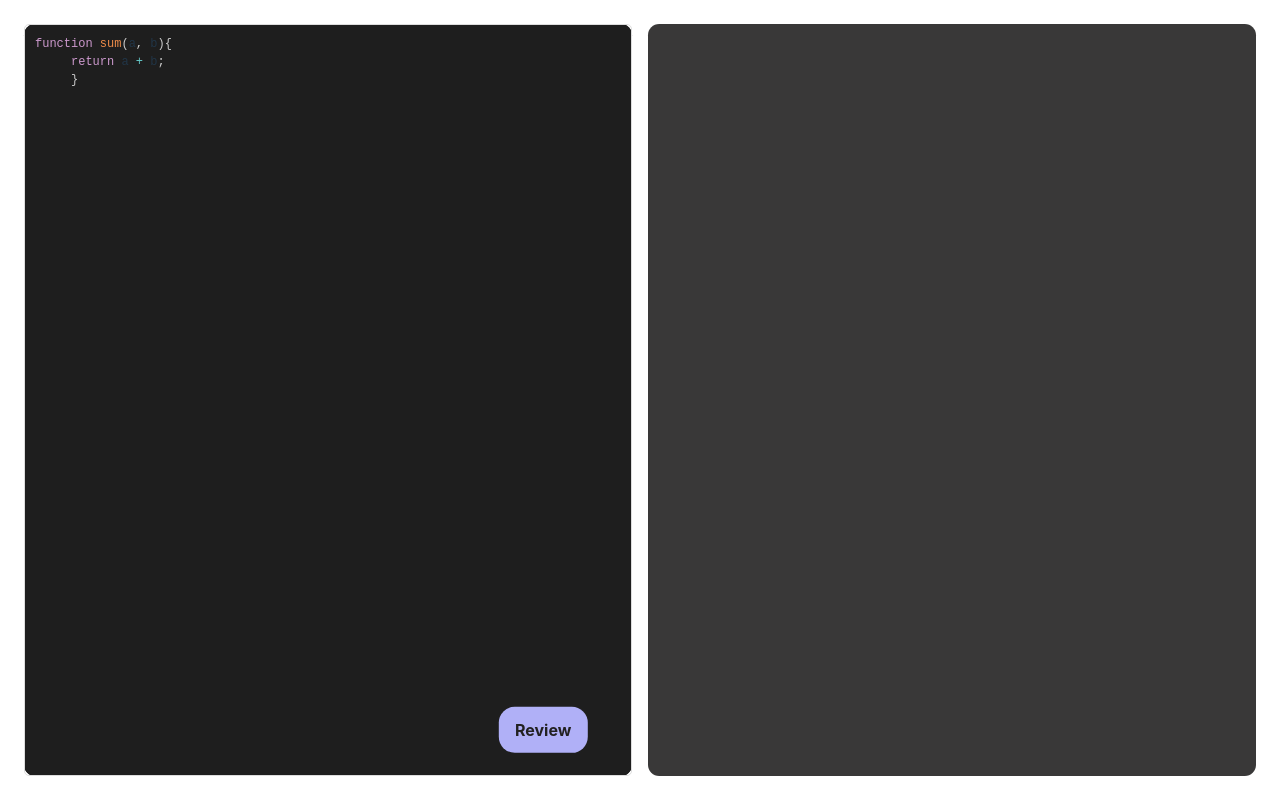
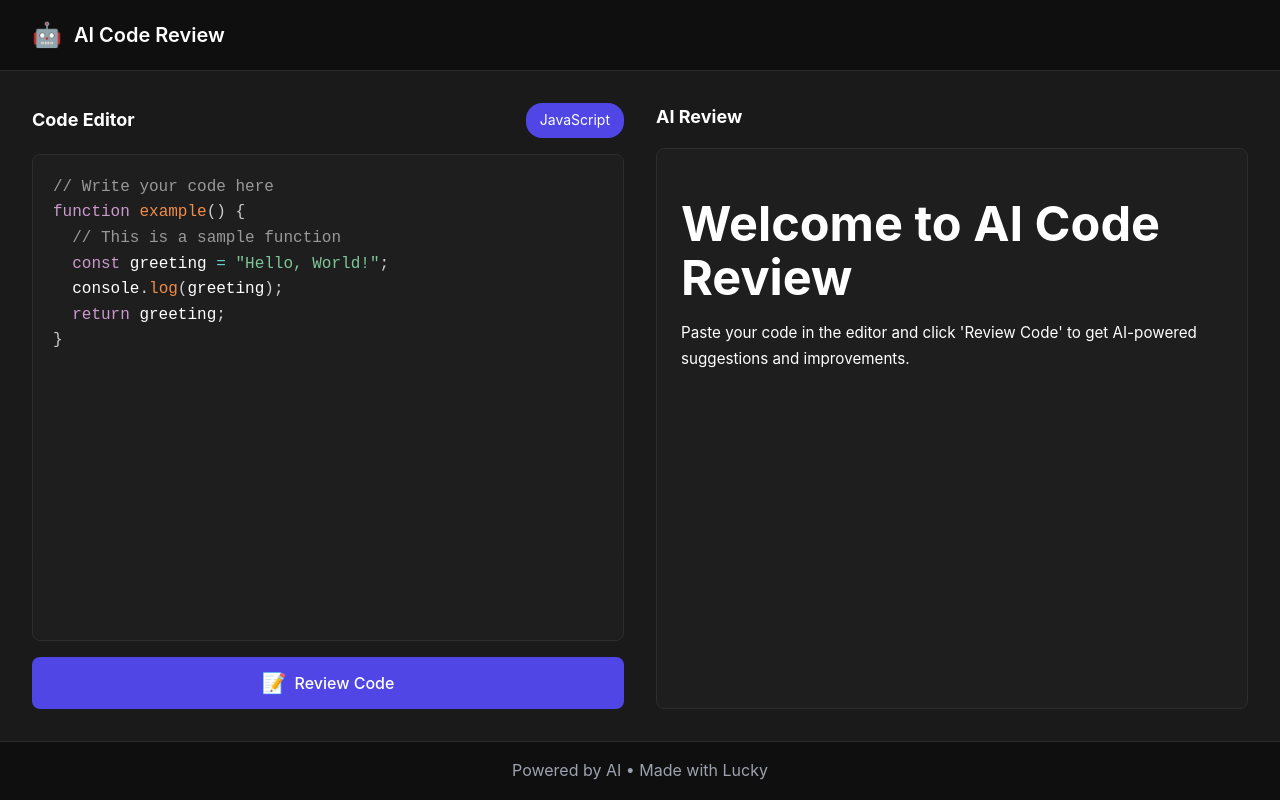
Before and after one commit to luckygole/code-reviewer, a React (Vite) app in the folder FrontEnd/: page / in a window 1280 px wide. Built offline with nearby package versions, Linux system fonts and the light colour scheme.

Commit message:
update frontend

```diff
--- a/FrontEnd/src/App.css
+++ b/FrontEnd/src/App.css
@@ -1,4 +1,4 @@
-*{
+/* *{
   margin: 0;
   padding: 0;
   box-sizing: border-box;
@@ -59,4 +59,285 @@ main .right{
   background-color: #393838;
   overflow: auto;
   padding: 1rem 2rem;
+} */
+
+/* Reset and Base Styles */
+* {
+  margin: 0;
+  padding: 0;
+  box-sizing: border-box;
 }
+
+:root {
+  --primary-color: #4f46e5;
+  --primary-hover: #4338ca;
+  --bg-dark: #1a1a1a;
+  --bg-darker: #0f0f0f;
+  --text-light: #ffffff;
+  --text-gray: #9ca3af;
+  --border-color: #2d2d2d;
+}
+
+body {
+  font-family: -apple-system, BlinkMacSystemFont, 'Segoe UI', Roboto, Oxygen,
+    Ubuntu, Cantarell, 'Open Sans', 'Helvetica Neue', sans-serif;
+  background-color: var(--bg-dark);
+  color: var(--text-light);
+  line-height: 1.6;
+}
+
+/* App Container */
+.app-container {
+  min-height: 100vh;
+  display: flex;
+  flex-direction: column;
+}
+
+/* Navbar Styles */
+.navbar {
+  background-color: var(--bg-darker);
+  padding: 1rem;
+  border-bottom: 1px solid var(--border-color);
+}
+
+.nav-brand {
+  display: flex;
+  align-items: center;
+  gap: 0.75rem;
+  max-width: 1800px;
+  margin: 0 auto;
+  padding: 0 1rem;
+}
+
+.nav-icon {
+  font-size: 1.5rem;
+}
+
+.nav-brand h1 {
+  font-size: clamp(1.1rem, 2.5vw, 1.25rem);
+  font-weight: 600;
+}
+
+/* Main Content */
+.main-content {
+  display: grid;
+  grid-template-columns: 1fr;
+  gap: 1.5rem;
+  padding: 1.5rem;
+  max-width: 1800px;
+  margin: 0 auto;
+  flex: 1;
+}
+
+@media (min-width: 1024px) {
+  .main-content {
+    grid-template-columns: 1fr 1fr;
+    gap: 2rem;
+    padding: 2rem;
+  }
+}
+
+/* Editor Section */
+.editor-section,
+.review-section {
+  display: flex;
+  flex-direction: column;
+  gap: 1rem;
+  height: 100%;
+}
+
+.editor-header,
+.review-header {
+  display: flex;
+  justify-content: space-between;
+  align-items: center;
+  flex-wrap: wrap;
+  gap: 0.5rem;
+}
+
+.editor-header h2,
+.review-header h2 {
+  font-size: clamp(1rem, 2.5vw, 1.125rem);
+}
+
+.language-badge {
+  background-color: var(--primary-color);
+  padding: 0.25rem 0.75rem;
+  border-radius: 1rem;
+  font-size: 0.875rem;
+}
+
+.editor-container {
+  background-color: #1e1e1e;
+  border-radius: 8px;
+  border: 1px solid var(--border-color);
+  overflow: hidden;
+  flex: 1;
+  min-height: 300px;
+}
+
+@media (min-width: 768px) {
+  .editor-container {
+    min-height: 400px;
+  }
+}
+
+/* Review Button */
+.review-button {
+  display: flex;
+  align-items: center;
+  justify-content: center;
+  gap: 0.5rem;
+  background-color: var(--primary-color);
+  color: white;
+  border: none;
+  padding: 0.75rem 1rem;
+  border-radius: 8px;
+  font-size: 0.875rem;
+  cursor: pointer;
+  transition: all 0.2s ease;
+  width: 100%;
+}
+
+@media (min-width: 640px) {
+  .review-button {
+    width: auto;
+    padding: 0.75rem 1.5rem;
+    font-size: 1rem;
+  }
+}
+
+.review-button:hover:not(:disabled) {
+  background-color: var(--primary-hover);
+}
+
+.review-button:disabled {
+  opacity: 0.7;
+  cursor: not-allowed;
+}
+
+.review-button .icon {
+  font-size: 1.25rem;
+}
+
+/* Loading Animation */
+.spinner {
+  width: 20px;
+  height: 20px;
+  border: 3px solid #ffffff;
+  border-top: 3px solid transparent;
+  border-radius: 50%;
+  animation: spin 1s linear infinite;
+}
+
+@keyframes spin {
+  0% { transform: rotate(0deg); }
+  100% { transform: rotate(360deg); }
+}
+
+/* Review Section */
+.review-container {
+  background-color: #1e1e1e;
+  border-radius: 8px;
+  border: 1px solid var(--border-color);
+  padding: 1.25rem;
+  overflow-y: auto;
+  flex: 1;
+  min-height: 300px;
+}
+
+@media (min-width: 768px) {
+  .review-container {
+    min-height: 400px;
+    padding: 1.5rem;
+  }
+}
+
+.markdown-content {
+  font-size: clamp(0.875rem, 2vw, 0.95rem);
+  line-height: 1.7;
+}
+
+.markdown-content h1,
+.markdown-content h2,
+.markdown-content h3 {
+  margin-top: 1.5rem;
+  margin-bottom: 1rem;
+}
+
+.markdown-content p {
+  margin-bottom: 1rem;
+}
+
+.markdown-content pre {
+  background-color: var(--bg-darker) !important;
+  padding: 1rem;
+  border-radius: 6px;
+  margin: 1rem 0;
+  overflow-x: auto;
+}
+
+.markdown-content code {
+  font-family: 'Fira Code', monospace;
+  font-size: 0.9rem;
+}
+
+/* Error and Loading States */
+.error-box,
+.loading-box {
+  display: flex;
+  align-items: center;
+  gap: 1rem;
+  padding: 1rem;
+  border-radius: 6px;
+}
+
+.error-box {
+  background-color: #dc2626;
+  color: white;
+}
+
+.loading-box {
+  background-color: var(--bg-darker);
+}
+
+.loading-animation {
+  width: 24px;
+  height: 24px;
+  border: 3px solid var(--text-gray);
+  border-top: 3px solid var(--primary-color);
+  border-radius: 50%;
+  animation: spin 1s linear infinite;
+}
+
+/* Footer */
+.footer {
+  text-align: center;
+  padding: 1rem;
+  color: var(--text-gray);
+  border-top: 1px solid var(--border-color);
+  background-color: var(--bg-darker);
+}
+
+/* Touch Device Optimizations */
+@media (hover: none) {
+  .review-button {
+    padding: 0.875rem 1.5rem;
+  }
+
+  .language-badge {
+    padding: 0.375rem 0.875rem;
+  }
+}
+
+/* Landscape Mode */
+@media (max-height: 500px) and (orientation: landscape) {
+  .main-content {
+    padding: 1rem;
+  }
+
+  .editor-container,
+  .review-container {
+    min-height: 200px;
+  }
+}
--- a/FrontEnd/src/App.jsx
+++ b/FrontEnd/src/App.jsx
@@ -1,72 +1,201 @@
 
-import { useState , useEffect } from 'react'
+// import { useState , useEffect } from 'react'
+// import "prismjs/themes/prism-tomorrow.css"
+// import Editor from 'react-simple-code-editor'
+// import prism from "prismjs"
+// import axios from 'axios'
+// import Markdown from 'react-markdown'
+// import './App.css'
+
+
+// function App() {
+//   const [count, setCount] = useState(0)
+//   const [code, setCode] = useState(`function sum(a, b){
+//      return a + b;
+//      }`)
+
+//   const [review, setReview] = useState('')
+
+//   useEffect(() => {
+//     prism.highlightAll()
+//   });
+
+//   async function reviewCode() {
+//     try {
+//       // const backendUrl = process.env.REACT_APP_BACKEND_URL;
+
+//       const backendUrl = import.meta.env.VITE_BACKEND_URL;
+
+
+//       // const res = await axios.post("https://code-reviewer-ypvt.onrender.com/ai/get-review", { code })
+//       const res = await axios.post(`${backendUrl}/ai/get-review`, { code });
+
+//       setReview(res.data)
+//       // console.log(res.data)
+//     } catch (error) {
+//       console.log(error)
+//     }
+//   }
+
+//   return (
+//     <>
+//     <main>
+//       <div className="left">
+//         <div className="code">
+//           <Editor
+//             value={code}
+//             onValueChange={code => setCode(code)}
+//             highlight={code => prism.highlight(code, prism.languages.javascript, 'javascript')}
+//             padding={10}
+//             style={{
+//               fontFamily: '"Fira code", "Fira Mono", monospace',
+//               fontSize: 12,
+//               border: '1px solid #ddd',
+//               borderRadius: '5px',
+//               height: '100%'
+//             }}
+//           />
+//         </div>
+//         <div className="review" onClick={reviewCode}>Review</div>
+//       </div>
+//       <div className="right">
+//           <Markdown>
+//             {review}
+//           </Markdown>
+//       </div>
+//     </main>
+//     </>
+//   )
+// }
+
+
+// export default App
+
+import { useState, useEffect } from 'react'
 import "prismjs/themes/prism-tomorrow.css"
-import Editor from 'react-simple-code-editor'
+import Editor from "react-simple-code-editor"
 import prism from "prismjs"
+import Markdown from "react-markdown"
+import rehypeHighlight from "rehype-highlight"
+import "highlight.js/styles/github-dark.css"
 import axios from 'axios'
-import Markdown from 'react-markdown'
 import './App.css'
 
 
 function App() {
-  const [count, setCount] = useState(0)
-  const [code, setCode] = useState(`function sum(a, b){
-     return a + b;
+
+  const [code, setCode] = useState(`// Write your code here
+function example() {
+  // This is a sample function
+  const greeting = "Hello, World!";
+  console.log(greeting);
+  return greeting;
 }`)
-
   const [review, setReview] = useState('')
+  const [loading, setLoading] = useState(false)
+  const [error, setError] = useState(null)
 
   useEffect(() => {
     prism.highlightAll()
-  });
+  }, [])
 
   async function reviewCode() {
+    setLoading(true)
+    setError(null)
+
     try {
-      // const backendUrl = process.env.REACT_APP_BACKEND_URL;
-
-      const backendUrl = import.meta.env.VITE_BACKEND_URL;
-
-
-      // const res = await axios.post("https://code-reviewer-ypvt.onrender.com/ai/get-review", { code })
-      const res = await axios.post(`${backendUrl}/ai/get-review`, { code });
-
-      setReview(res.data)
-      // console.log(res.data)
+      const API_URL = import.meta.env.VITE_API_URL;
+      const response = await axios.post(`${API_URL}/ai/get-review`, { code })
+      setReview(response.data)
     } catch (error) {
-      console.log(error)
+      console.error('Error:', error)
+      setError('Failed to get review. Please try again.')
+    } finally {
+      setLoading(false)
     }
   }
 
   return (
-    <>
-    <main>
-      <div className="left">
-        <div className="code">
+    <div className="app-container">
+      <nav className="navbar">
+        <div className="nav-brand">
+          <span className="nav-icon">🤖</span>
+          <h1>AI Code Review</h1>
+        </div>
+      </nav>
+
+      <main className="main-content">
+        <div className="editor-section">
+          <div className="editor-header">
+            <h2>Code Editor</h2>
+            <div className="language-badge">JavaScript</div>
+          </div>
+          <div className="editor-container">
             <Editor
               value={code}
               onValueChange={code => setCode(code)}
-            highlight={code => prism.highlight(code, prism.languages.javascript, 'javascript')}
-            padding={10}
+              highlight={code => prism.highlight(code, prism.languages.javascript, "javascript")}
+              padding={20}
               style={{
                 fontFamily: '"Fira code", "Fira Mono", monospace',
-              fontSize: 12,
-              border: '1px solid #ddd',
-              borderRadius: '5px',
-              height: '100%'
+                fontSize: 16,
+                backgroundColor: '#1e1e1e',
+                borderRadius: '8px',
+                minHeight: '400px'
               }}
             />
           </div>
-        <div className="review" onClick={reviewCode}>Review</div>
+          <button
+            onClick={reviewCode}
+            disabled={loading || !code.trim()}
+            className={`review-button ${loading ? 'loading' : ''}`}>
+            {loading ? (
+              <>
+                <span className="spinner"></span>
+                <span>Analyzing...</span>
+              </>
+            ) : (
+              <>
+                <span className="icon">📝</span>
+                <span>Review Code</span>
+              </>
+            )}
+          </button>
         </div>
-      <div className="right">
-          <Markdown>
-            {review}
+
+        <div className="review-section">
+          <div className="review-header">
+            <h2>AI Review</h2>
+          </div>
+          <div className="review-container">
+            {error && (
+              <div className="error-box">
+                <span className="error-icon">⚠️</span>
+                <p>{error}</p>
+              </div>
+            )}
+            {loading && (
+              <div className="loading-box">
+                <div className="loading-animation"></div>
+                <p>AI is analyzing your code...</p>
+              </div>
+            )}
+            {!loading && !error && (
+              <div className="markdown-content">
+                <Markdown rehypePlugins={[rehypeHighlight]}>
+                  {review || "# Welcome to AI Code Review\n\nPaste your code in the editor and click 'Review Code' to get AI-powered suggestions and improvements."}
                 </Markdown>
               </div>
+            )}
+          </div>
+        </div>
       </main>
-    </>
+
+      <footer className="footer">
+        <p>Powered by AI • Made with Lucky</p>
+      </footer>
+    </div>
   )
 }
 
-
 export default App
```
Also changed, not shown: FrontEnd/package.json (+5 -3 lines), 1 other file (tests, documents, lock files or other folders). Lines whose indentation alone changed are shown as unchanged.
